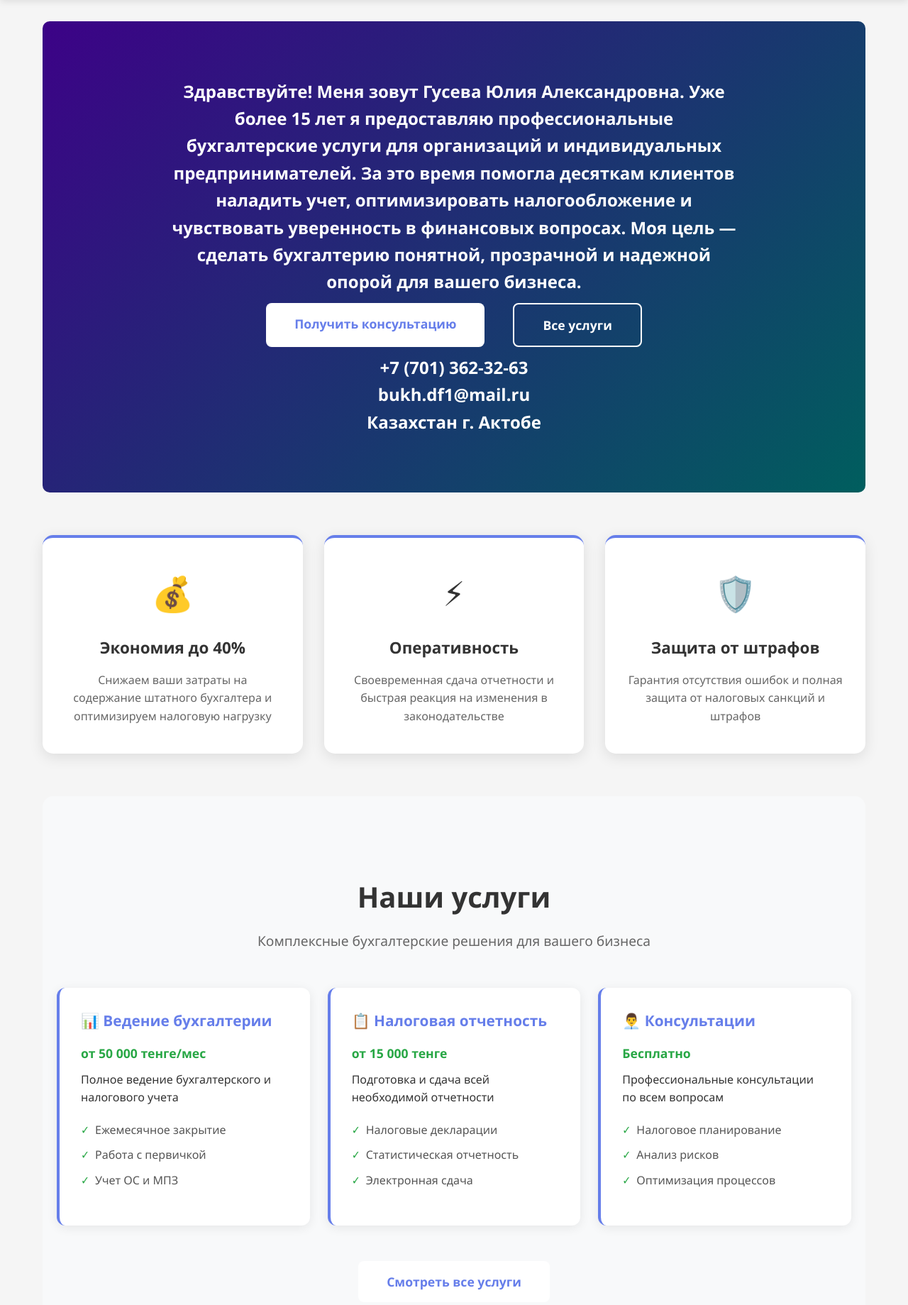
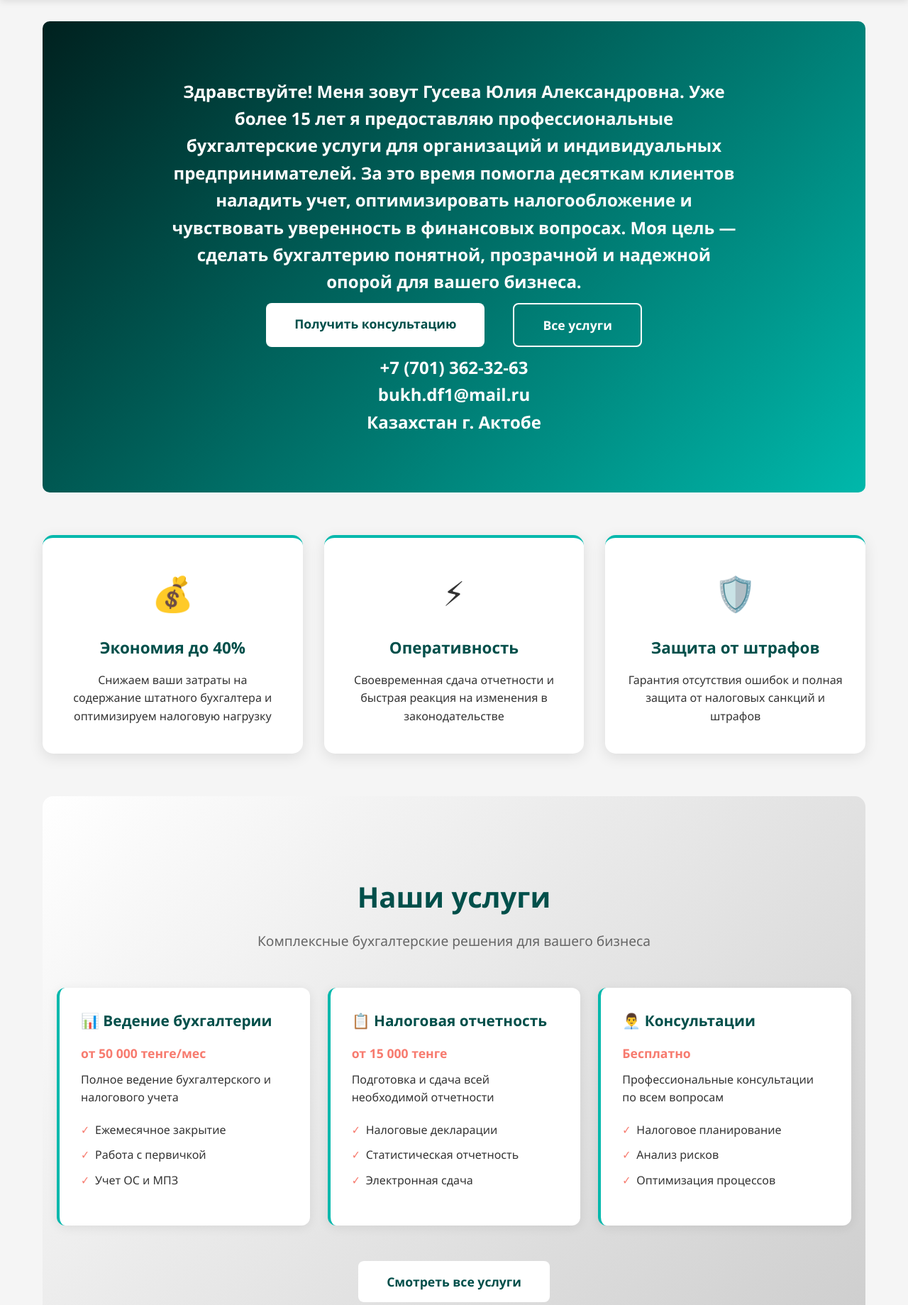
Before and after one commit to Vitalyevich96/accountant, a Flask app: page / in a window 1280 px wide. Shown: the part 82-1921 px from the top of the page at 71% size. Run offline with Flask 3, Linux system fonts and the light colour scheme.

Commit message:
Update color scheme in index.html

```diff
--- a/templates/index.html
+++ b/templates/index.html
@@ -5,7 +5,7 @@
 {% block extra_css %}
 <style>
     .hero {
-        background: linear-gradient(135deg, #3C0287 0%, #005E5E 100%);
+        background: linear-gradient(135deg, #00211F 0%, #00B8AB 100%);
         color: white;
         padding: 80px 20px;
         border-radius: 10px;
@@ -39,7 +39,7 @@
         display: inline-block;
         padding: 15px 40px;
         background-color: white;
-        color: #667eea;
+        color: #004F4A;
         text-decoration: none;
         border-radius: 8px;
         font-weight: bold;
@@ -61,7 +61,7 @@
 
     .btn-secondary:hover {
         background-color: white;
-        color: #667eea;
+        color: #004F4A;
     }
 
     .features {
@@ -78,7 +78,7 @@
         box-shadow: 0 5px 20px rgba(0,0,0,0.1);
         text-align: center;
         transition: transform 0.3s;
-        border-top: 4px solid #667eea;
+        border-top: 4px solid #00B8AC;
     }
 
         .feature-card:hover {
@@ -92,18 +92,18 @@
     }
 
     .feature-card h3 {
-        color: #333;
+        color: #004F4A;
         margin-bottom: 15px;
         font-size: 1.4em;
     }
 
     .feature-card p {
-        color: #666;
+        color: #333;
         line-height: 1.6;
     }
 
     .services-preview {
-        background: #f8f9fa;
+        background: linear-gradient(135deg, white 0%, black 500%);
         padding: 80px 0;
         margin: 60px 0;
         border-radius: 15px;
@@ -115,7 +115,7 @@
     }
 
         .section-header h2 {
-            color: #333;
+            color: #004F4A;
             font-size: 2.5em;
             margin-bottom: 15px;
         }
@@ -139,7 +139,7 @@
         border-radius: 12px;
         box-shadow: 0 3px 15px rgba(0,0,0,0.08);
         transition: all 0.3s ease;
-        border-left: 4px solid #667eea;
+        border-left: 4px solid #00B8AC;
     }
 
         .service-card:hover {
@@ -148,14 +148,14 @@
         }
 
         .service-card h3 {
-            color: #667eea;
+            color: #004F4A;
             margin-bottom: 15px;
             font-size: 1.3em;
         }
 
         .service-card .price {
             font-weight: bold;
-            color: #28a745;
+            color: #F77B6F;
             margin: 10px 0;
             font-size: 1.1em;
         }
@@ -168,14 +168,14 @@
 
         .service-card li {
             padding: 5px 0;
-            color: #555;
+            color: #333;
             position: relative;
             padding-left: 20px;
         }
 
             .service-card li:before {
                 content: '✓';
-                color: #28a745;
+                color: #F77B6F;
                 font-weight: bold;
                 position: absolute;
                 left: 0;
@@ -186,7 +186,7 @@
     .cta-section {
         text-align: center;
         padding: 80px 40px;
-        background: linear-gradient(135deg, #005E5E 0%, #3C0287 100%);
+        background: linear-gradient(135deg, #00B8AB 0%, #00211F 100%);
         border-radius: 15px;
         box-shadow: 0 5px 25px rgba(0,0,0,0.1);
         margin: 60px 0;
```
